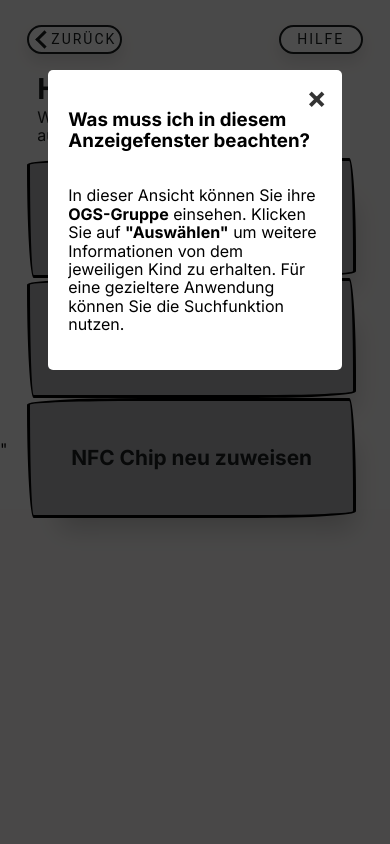
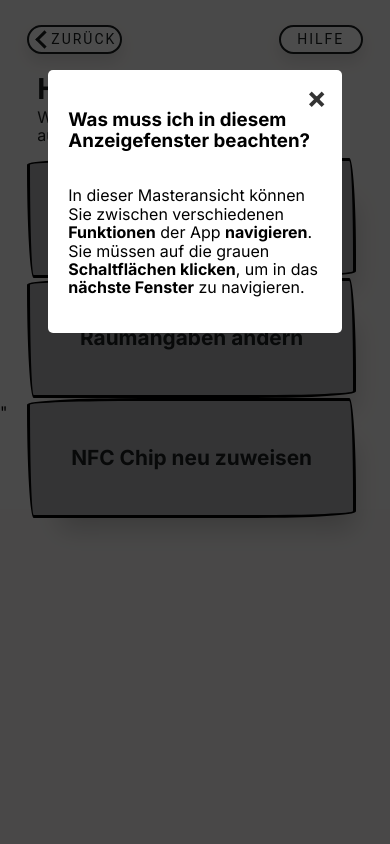
Before and after one commit to LegoStalin/koord-app-altenberge, a Django app: page /master_tablet/ in a window 390 px wide, after a click on "HILFE". Run offline with Django 4.2, Linux system fonts and the light colour scheme.

Commit message:
FIxed help text of master_tablet

```diff
--- a/koordapp/main_app/templates/master_android/master_tablet.html
+++ b/koordapp/main_app/templates/master_android/master_tablet.html
@@ -21,7 +21,8 @@
                 <h3>Was muss ich in diesem Anzeigefenster beachten?</h3>
 
                 <div class="content">
-                    <p>In dieser Ansicht können Sie ihre <strong>OGS-Gruppe</strong> einsehen. Klicken Sie auf <strong>"Auswählen"</strong> um weitere Informationen von dem jeweiligen Kind zu erhalten. Für eine gezieltere Anwendung können Sie die Suchfunktion nutzen.</p>
+                    <p>In dieser Masteransicht können Sie zwischen verschiedenen <strong>Funktionen</strong> der App <strong>navigieren</strong>.
+                        Sie müssen auf die grauen <strong>Schaltflächen klicken</strong>, um in das <strong> nächste Fenster</strong> zu navigieren.</p>
                 </div>
 
                 <a class="close" href="#">&times;</a>
--- a/koordapp/main_app/templates/master_overview/master_web.html
+++ b/koordapp/main_app/templates/master_overview/master_web.html
@@ -29,6 +29,7 @@
         </div>
     </div>
 </div>
+
 <h2 class="default_subheading"> Wählen Sie eine der folgenden Aktionen aus: </h2>
 
 <div class="selection_board">
```
